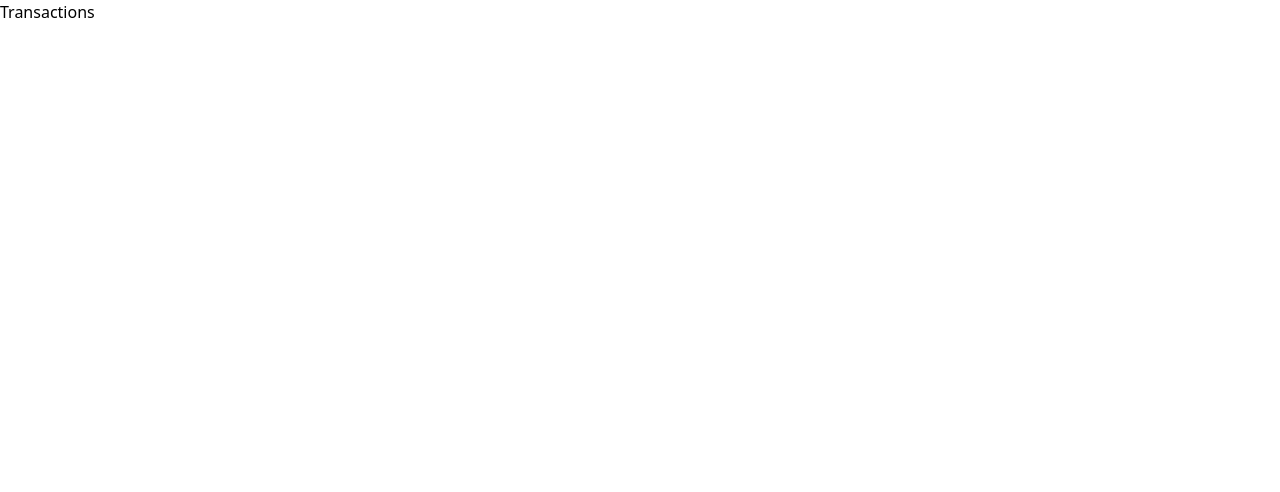
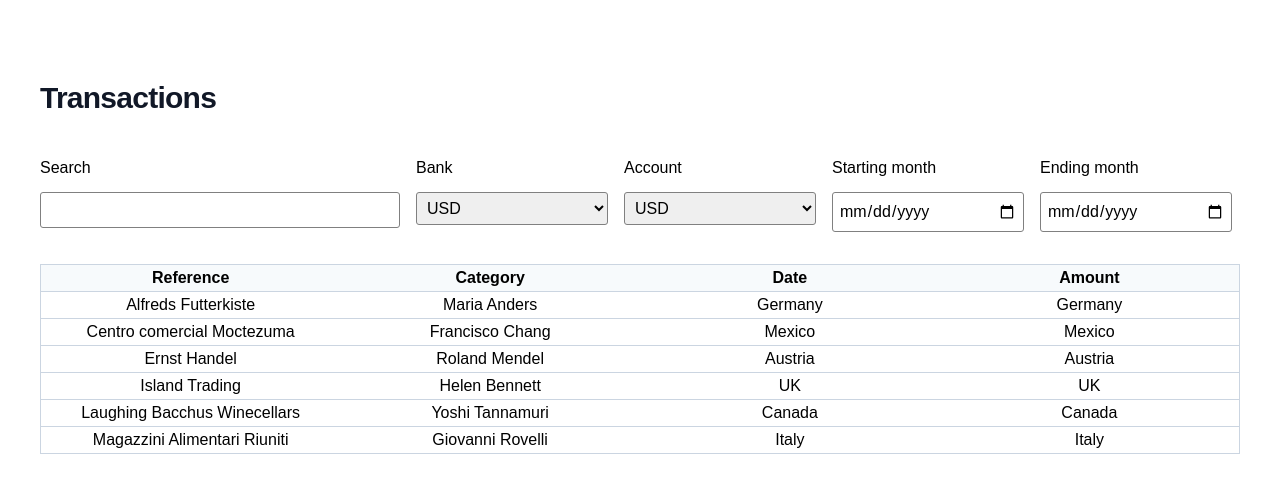
Before and after one commit to dev-mariana/friday-finance-challenge, a Nuxt app: page / in a window 1280 px wide. Shown: the top 492 px of the page. Built offline with nearby package versions, Linux system fonts and the light colour scheme.

Commit message:
add static home page

```diff
--- a/pages/index.vue
+++ b/pages/index.vue
@@ -1,10 +1,167 @@
 <template>
-  <div>
-    <h2>Transactions</h2>
+  <div class="container">
+    <h2
+      class="text-2xl font-bold leading-7 text-gray-900 sm:truncate sm:text-3xl sm:tracking-tight"
+    >
+      Transactions
+    </h2>
+    <div class="flex flex-row flex-wrap gap-4 mb-4 mobile">
+      <div class="flex flex-col gap-3 flex-wrap mb-4 w-30 w-100">
+        <span>Search</span>
+        <input type="search" name="search" id="search" />
+      </div>
+      <div class="flex flex-col gap-3 flex-wrap mb-4 w-15 w-100">
+        <label for="" class="">Bank</label>
+        <select id="select-bank" name="select-bank" class="">
+          <option>USD</option>
+          <option>CAD</option>
+          <option>EUR</option>
+        </select>
+      </div>
+      <div class="flex flex-col gap-3 flex-wrap mb-4 w-15 w-100">
+        <label for="" class="">Account</label>
+        <select id="select-account" name="select-account" class="">
+          <option>USD</option>
+          <option>CAD</option>
+          <option>EUR</option>
+        </select>
+      </div>
+      <div class="flex flex-col gap-3 flex-wrap mb-4 w-15 w-100">
+        <span>Starting month</span>
+        <input type="date" name="" id="start-date" />
+      </div>
+      <div class="flex flex-col gap-3 flex-wrap mb-4 w-15 w-100">
+        <span>Ending month</span>
+        <input type="date" name="" id="end-date" />
+      </div>
+    </div>
+    <div class="table">
+      <table class="border border-slate-400 table-fixed">
+        <thead>
+          <tr class="border border-slate-300">
+            <th>Reference</th>
+            <th>Category</th>
+            <th>Date</th>
+            <th>Amount</th>
+          </tr>
+        </thead>
+        <tbody>
+          <tr class="border border-slate-300">
+            <td class="text-center">Alfreds Futterkiste</td>
+            <td class="text-center">Maria Anders</td>
+            <td class="text-center">Germany</td>
+            <td class="text-center">Germany</td>
+          </tr>
+          <tr class="border border-slate-300">
+            <td class="text-center">Centro comercial Moctezuma</td>
+            <td class="text-center">Francisco Chang</td>
+            <td class="text-center">Mexico</td>
+            <td class="text-center">Mexico</td>
+          </tr>
+          <tr class="border border-slate-300">
+            <td class="text-center">Ernst Handel</td>
+            <td class="text-center">Roland Mendel</td>
+            <td class="text-center">Austria</td>
+            <td class="text-center">Austria</td>
+          </tr>
+          <tr class="border border-slate-300">
+            <td class="text-center">Island Trading</td>
+            <td class="text-center">Helen Bennett</td>
+            <td class="text-center">UK</td>
+            <td class="text-center">UK</td>
+          </tr>
+          <tr class="border border-slate-300">
+            <td class="text-center">Laughing Bacchus Winecellars</td>
+            <td class="text-center">Yoshi Tannamuri</td>
+            <td class="text-center">Canada</td>
+            <td class="text-center">Canada</td>
+          </tr>
+          <tr class="border border-slate-300">
+            <td class="text-center">Magazzini Alimentari Riuniti</td>
+            <td class="text-center">Giovanni Rovelli</td>
+            <td class="text-center">Italy</td>
+            <td class="text-center">Italy</td>
+          </tr>
+        </tbody>
+      </table>
+    </div>
   </div>
 </template>
 
 <script setup></script>
 
 <style scoped>
+
+.container {
+  padding: 5vh;
+  background-color: #fff;
+  width: 100%;
+  margin: 0 auto;
+  margin-top: 5vh;
+  font-family: Arial, Helvetica, sans-serif;
+}
+
+.w-30 {
+  width: 30%;
+}
+
+.w-15 {
+  width: 16%;
+}
+
+#search {
+  border: 1px solid grey;
+  border-radius: 3px;
+  padding: 5px;
+}
+
+#select-bank,
+#select-account,
+#start-date,
+#end-date {
+  padding: 6px;
+  border: 1px solid grey;
+  border-radius: 3px;
+}
+
+.text-2xl {
+  margin-bottom: 5vh;
+}
+
+table {
+  width: 100%;
+}
+
+thead {
+  background-color: #F7FAFC;
+}
+
+tbody {
+  background-color: #FFFFFF;
+}
+
+/* .table {
+  width: 100%;
+  display: table;
+  font-family: arial, sans-serif;
+  border-collapse: collapse;
+} */
+
+/* td,
+th {
+  border: 1px solid #dddddd;
+  text-align: left;
+  padding: 8px;
+} */
+
+@media screen and (max-width: 768px) {
+  .mobile {
+    flex-direction: column;
+    width: 100%;
+  }
+
+  .w-100 {
+    width: 100%;
+  }
+}
 </style>
```
